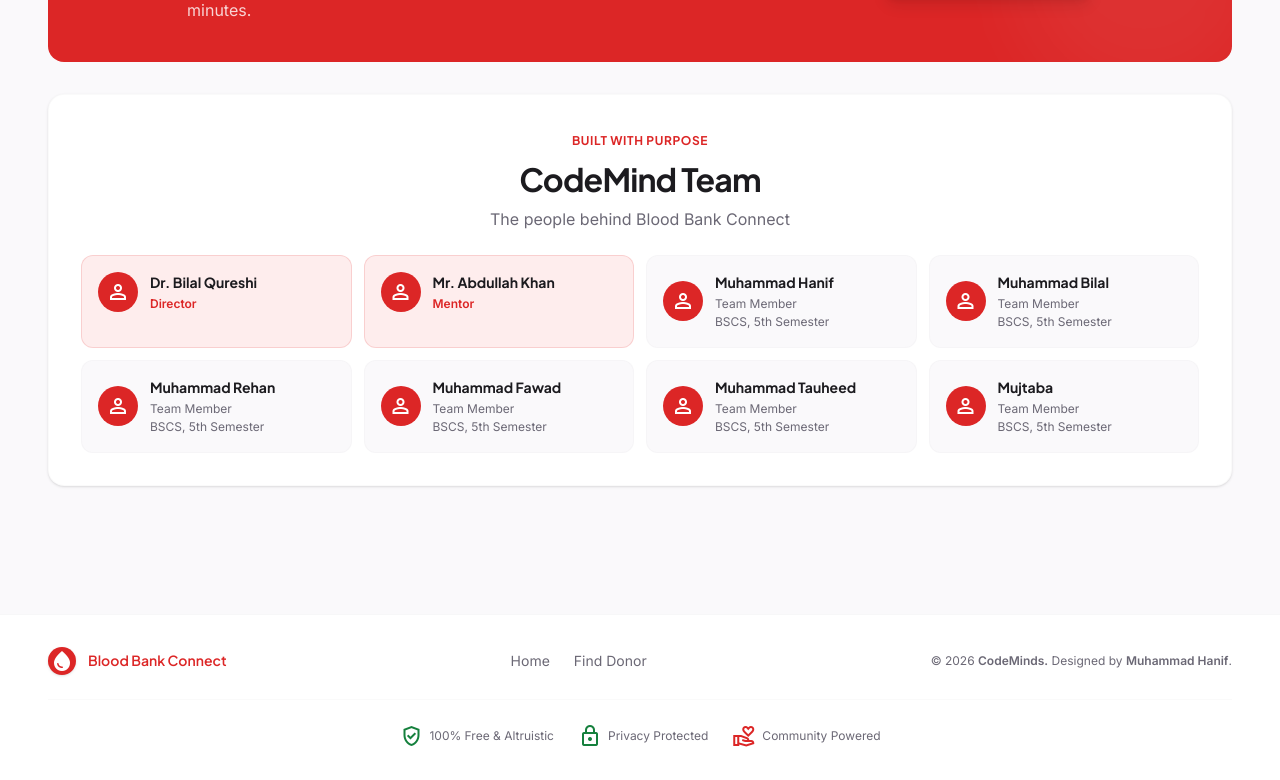
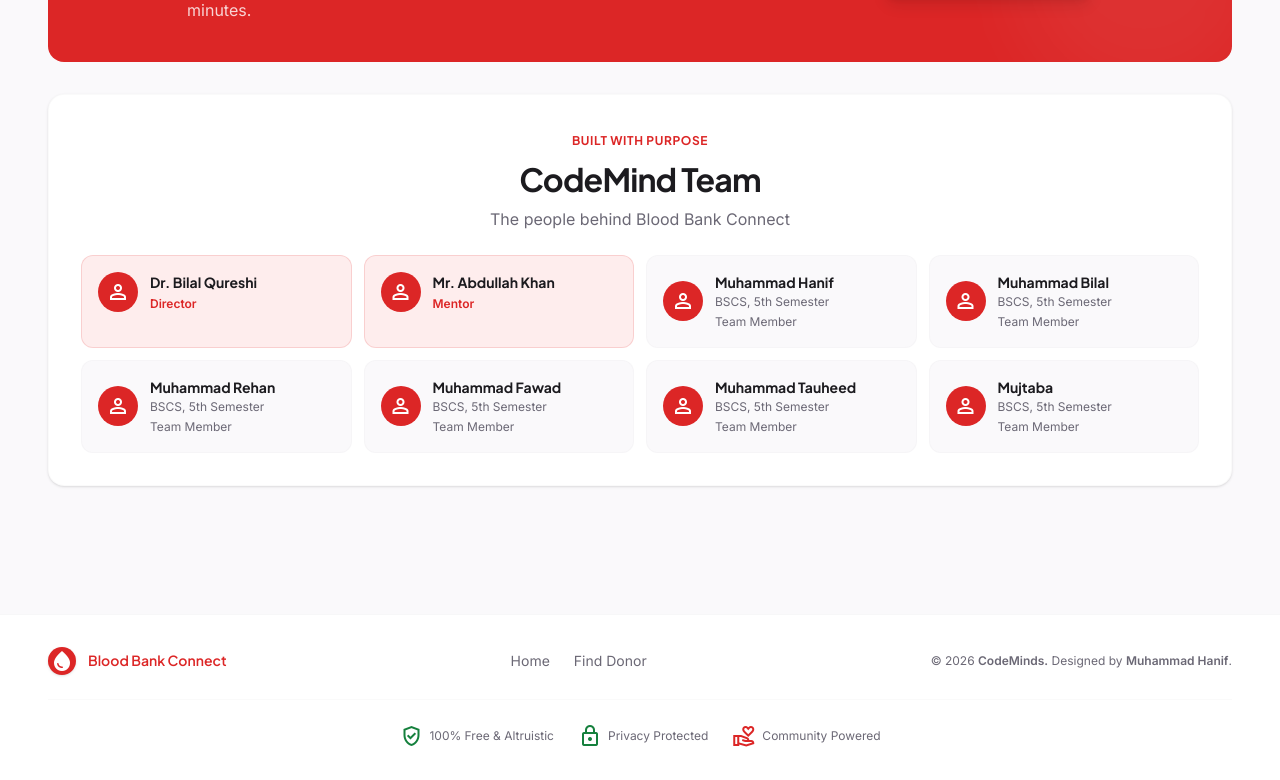
Before and after one commit to muhanif-dev/Blood-Bank, a React (Vite) app in the folder client/: page / in a window 1280 px wide. Shown: the part 1527-2307 px from the top of the page. Built offline with nearby package versions, Linux system fonts and the light colour scheme; no server answers.

Commit message:
style:adjust the place of qualification

```diff
--- a/client/src/pages/Home.jsx
+++ b/client/src/pages/Home.jsx
@@ -405,16 +405,17 @@ const Home = () => {
                     <h3 className="font-plus-jakarta font-bold text-[0.875rem] text-on-surface truncate">
                       {name}
                     </h3>
+                     {qualification && (
+                      <p className="font-inter text-[0.75rem] text-on-surface-variant">
+                        {qualification}
+                      </p>
+                    )}
                     <p
                       className={`font-inter text-[0.75rem] mt-0.5 ${featured ? "text-primary font-semibold" : "text-on-surface-variant"}`}
                     >
                       {role}
                     </p>
-                    {qualification && (
-                      <p className="font-inter text-[0.75rem] text-on-surface-variant">
-                        {qualification}
-                      </p>
-                    )}
+
                   </div>
                 </div>
               </div>
```
